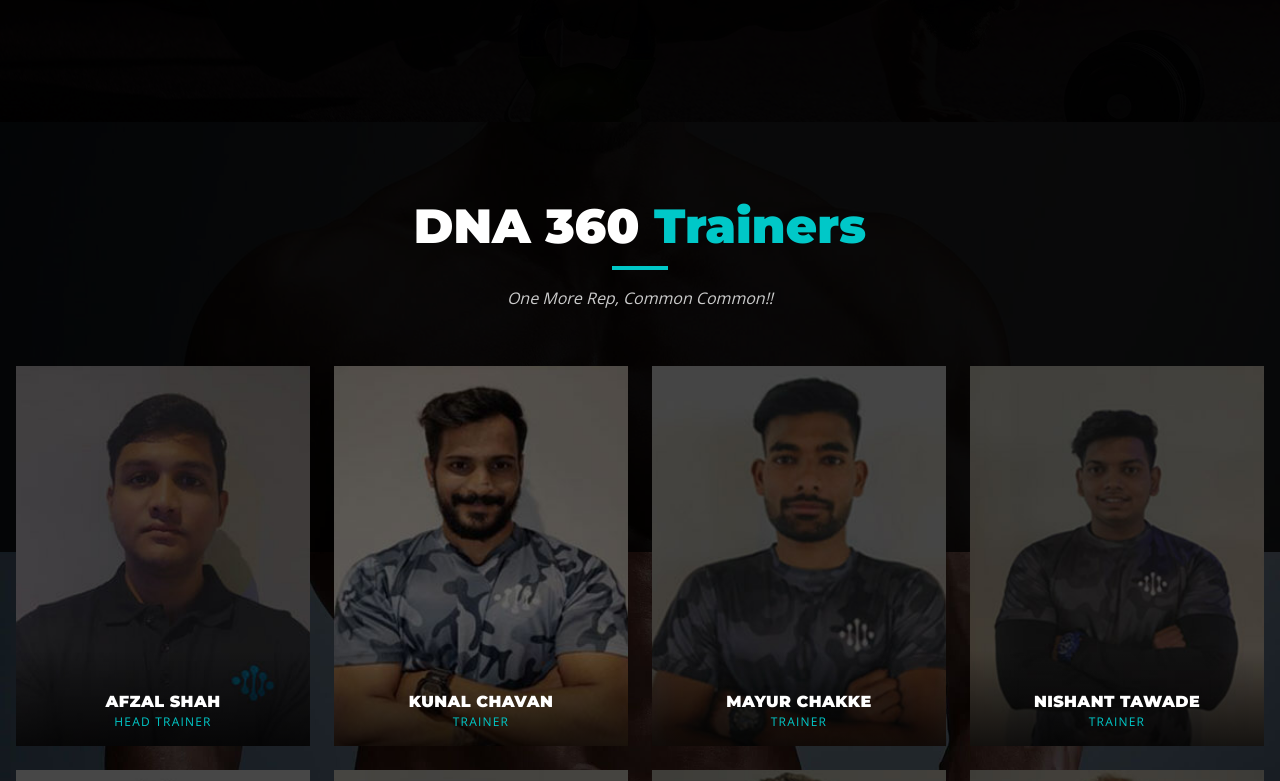
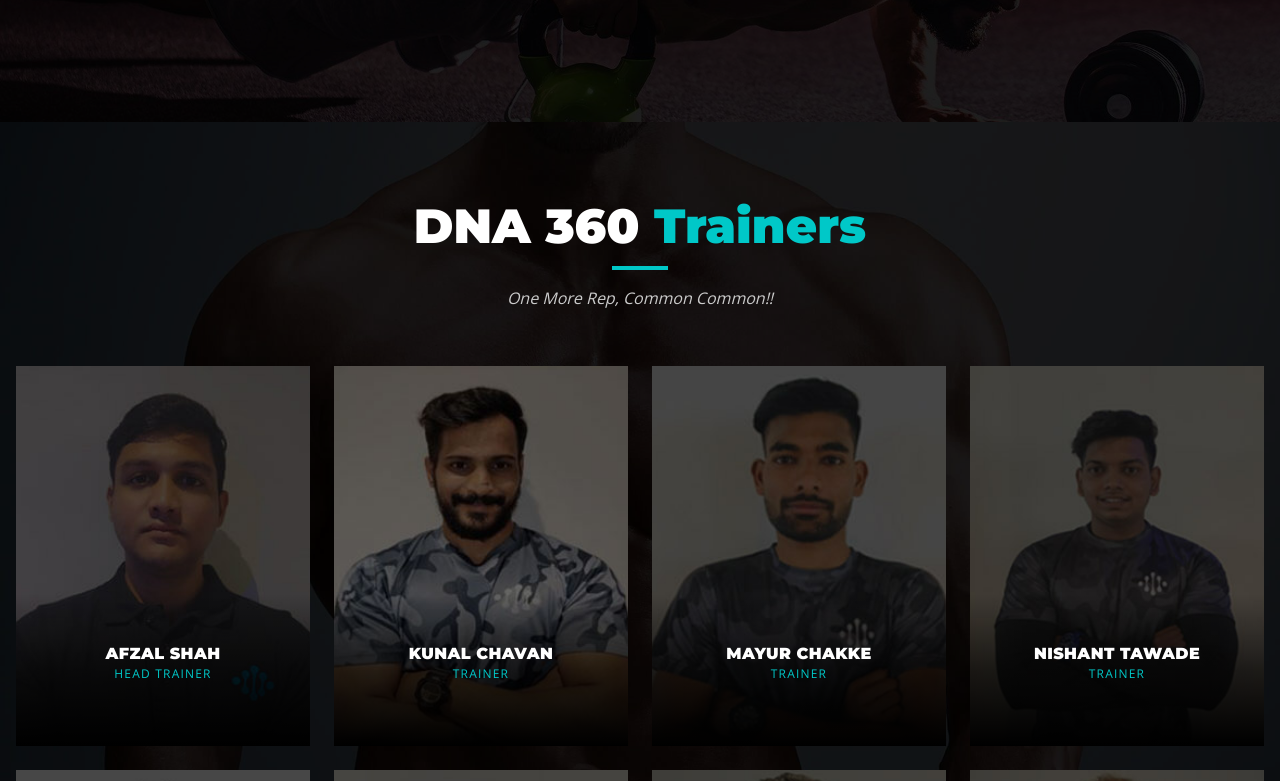
Before and after one commit to ke7innnn/dna360, a Next.js app: page /trainers in a window 1280 px wide. Shown: the part 248-1029 px from the top of the page. Built offline with nearby package versions, Linux system fonts and the light colour scheme.

Commit message:
fix: show trainer photos in full original color, remove all dark overlays

```diff
--- a/app/trainers/[slug]/page.tsx
+++ b/app/trainers/[slug]/page.tsx
@@ -58,13 +58,10 @@
                   />
                 </div>
 
-                <div className="relative z-10 w-full rounded-lg overflow-hidden border-4 border-[#1a1a1a] shadow-2xl">
-                  <Image
+                <div className="relative z-10 w-full overflow-hidden rounded-sm shadow-2xl">
+                  <img
                     src={trainer.imageDetail}
                     alt={trainer.name}
-                    width={600}
-                    height={800}
-                    unoptimized
                     className="w-full h-auto object-cover"
                   />
                 </div>
--- a/app/trainers/page.tsx
+++ b/app/trainers/page.tsx
@@ -39,11 +39,11 @@
 
         {/* Trainers Grid Section */}
         <section
-          className="py-20 px-4 bg-cover bg-fixed bg-center"
+          className="relative py-20 px-4 bg-cover bg-fixed bg-center"
           style={{ backgroundImage: 'url(/images/bg-trainer.jpg)' }}
         >
-          {/* Dark Overlay for the background */}
-          <div className="absolute inset-0 bg-black/80 z-0"></div>
+          {/* Subtle Dark Overlay for background - NOT covering cards */}
+          <div className="absolute inset-0 bg-black/50 z-0"></div>
 
           <div className="max-w-7xl mx-auto relative z-10">
             <motion.div
@@ -71,43 +71,34 @@
               viewport={{ once: true, amount: 0.1 }}
             >
               {trainers.map((trainer) => (
-                <motion.div key={trainer.slug} variants={fadeUp} className="h-[380px] perspective-1000 group">
-                  <div className="relative w-full h-full transform-style-3d">
+                <motion.div
+                  key={trainer.slug}
+                  variants={fadeUp}
+                  className="group relative h-[380px] overflow-hidden cursor-pointer"
+                >
+                  {/* Photo — full color, no overlay */}
+                  <img
+                    src={trainer.imageMain}
+                    alt={trainer.name}
+                    className="w-full h-full object-cover object-top transition-transform duration-500 group-hover:scale-105"
+                  />
 
-                    {/* Front of Card */}
-                    <div
-                      className="absolute inset-0 w-full h-full backface-hidden flip-front bg-cover bg-center"
-                      style={{ backgroundImage: `url(${trainer.imageMain})` }}
-                    >
-                      {/* Name label at bottom only */}
-                      <div className="absolute bottom-0 left-0 right-0 bg-gradient-to-t from-black/70 to-transparent pt-10 pb-4 px-4">
-                        <p className="text-white font-black font-montserrat uppercase text-base text-center tracking-wide">{trainer.name}</p>
-                        <p className="text-[#00c8c8] font-opensans text-xs uppercase tracking-widest text-center">{trainer.role}</p>
-                      </div>
-                    </div>
-
-                    {/* Back of Card */}
-                    <div
-                      className="absolute inset-0 w-full h-full backface-hidden flip-back bg-cover bg-center"
-                      style={{ backgroundImage: `url(${trainer.imageMain})` }}
-                    >
-                      {/* Dark overlay for text readability on back */}
-                      <div className="absolute inset-0 bg-black/80 flex flex-col items-center justify-center p-6 text-center border-2 border-[#00c8c8] transition-colors">
-                        <h3 className="text-white font-black font-montserrat uppercase text-xl mb-1">
+                  {/* Name bar at bottom — only on lower 30% */}
+                  <div className="absolute bottom-0 left-0 right-0 bg-gradient-to-t from-black via-black/60 to-transparent pt-12 pb-5 px-4">
+                    <p className="text-white font-black font-montserrat uppercase text-base text-center tracking-wide">
                       {trainer.name}
-                        </h3>
-                        <h4 className="text-[#00c8c8] font-opensans font-bold text-sm uppercase tracking-wider mb-6">
+                    </p>
+                    <p className="text-[#00c8c8] font-opensans text-xs uppercase tracking-widest text-center mb-3">
                       {trainer.role}
-                        </h4>
+                    </p>
+                    <div className="flex justify-center">
                       <Link
                         href={`/trainers/${trainer.slug}`}
-                          className="bg-transparent border border-white text-white font-bold font-montserrat text-xs uppercase tracking-widest px-8 py-3 hover:bg-[#00c8c8] hover:border-[#00c8c8] hover:text-black transition-all duration-300"
+                        className="opacity-0 group-hover:opacity-100 transition-opacity duration-300 bg-[#00c8c8] text-black font-bold font-montserrat text-xs uppercase tracking-widest px-6 py-2"
                       >
                         Read More
                       </Link>
                     </div>
-                    </div>
-
                   </div>
                 </motion.div>
               ))}
```
Lines whose indentation alone changed are shown as unchanged.
